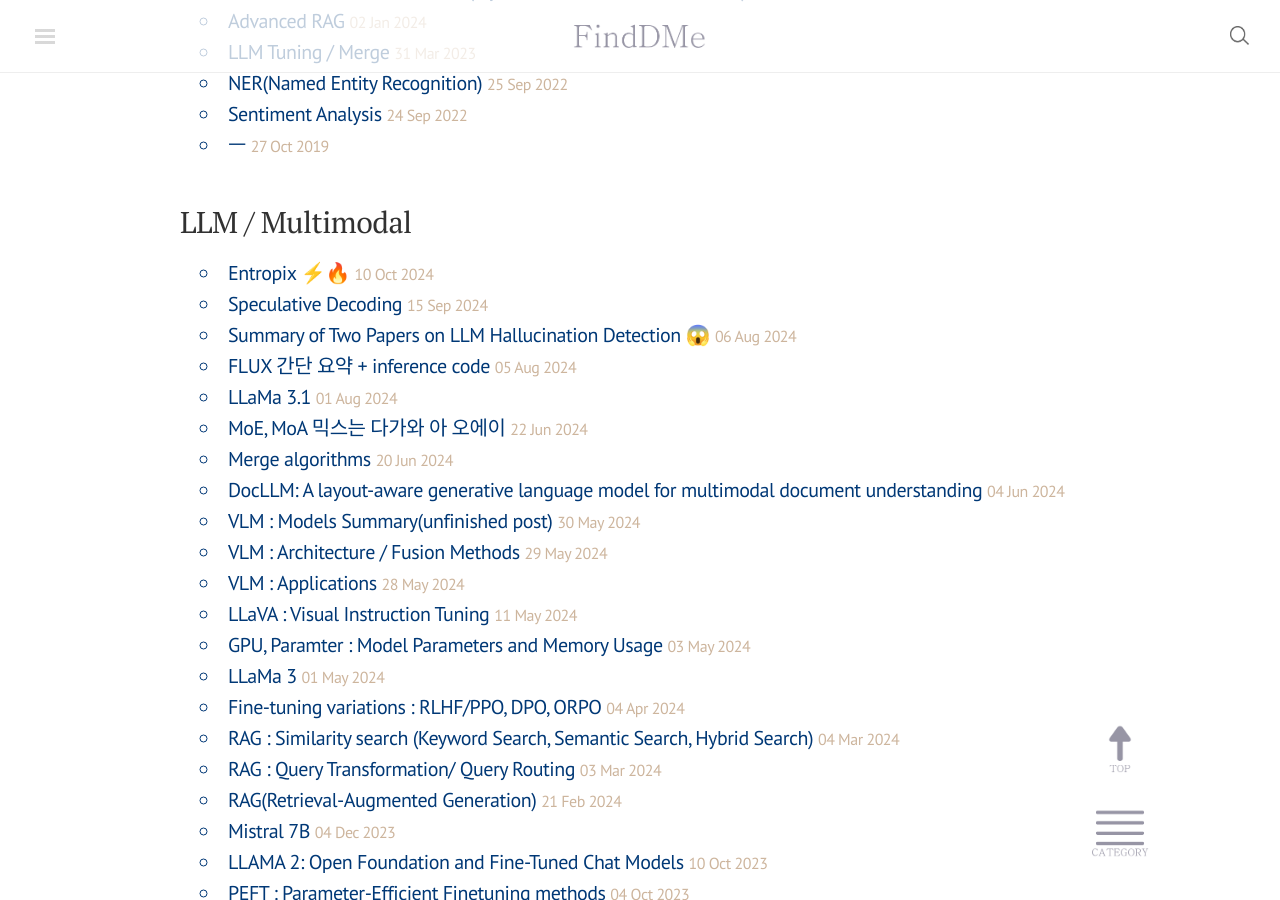
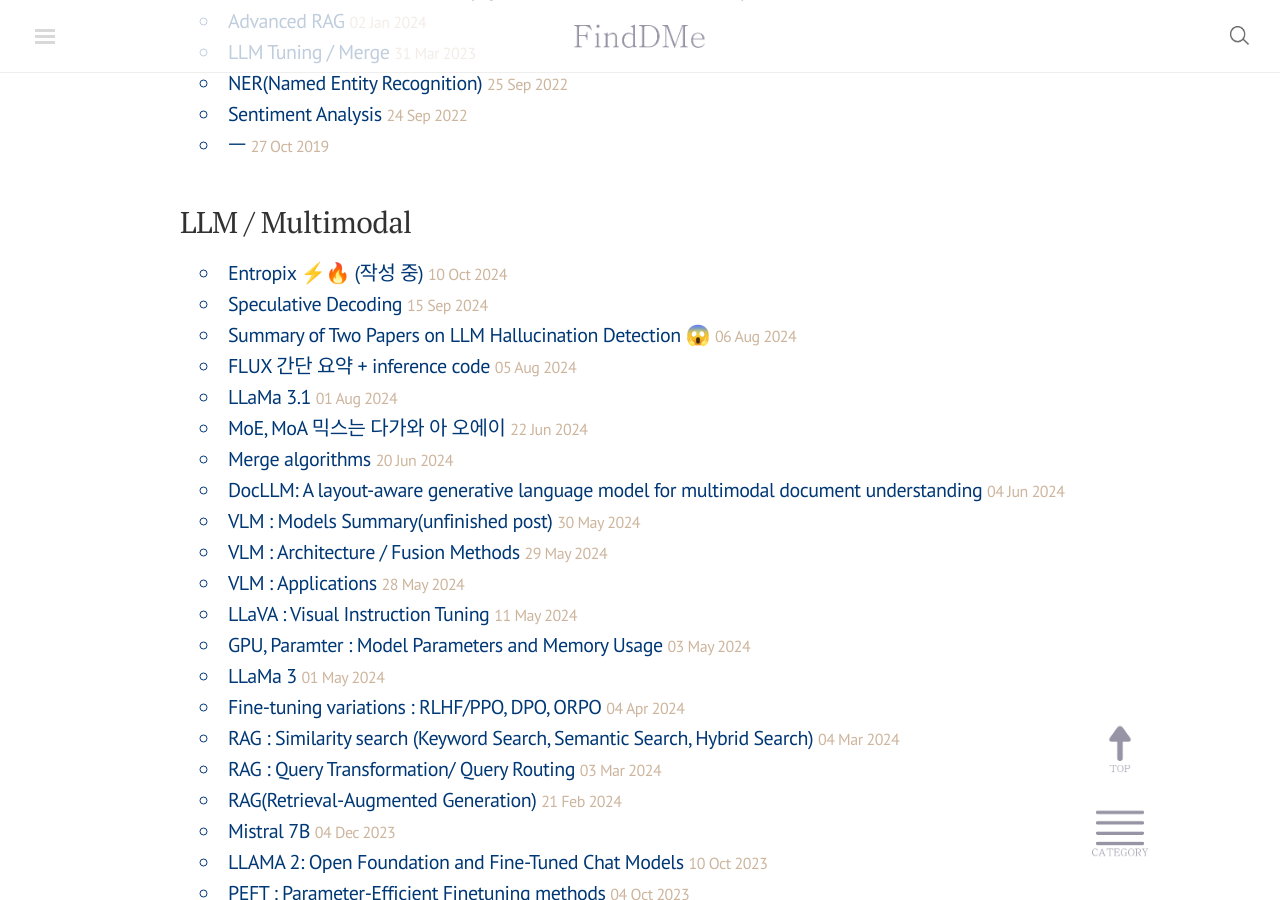
Before and after one commit to finddme/finddme.github.io, a Jekyll site: the page built from index.html, in a window 1280 px wide and 900 px high, scrolled down 983 px. Built offline with Jekyll 4.4.1, drawn with Linux system fonts in a browser that asks for light colours; nearby versions of some CDN libraries; comment, search, counter and statistics services are not loaded.

Commit message:
Update 2024-10-10-entropix .md

```diff
--- a/_posts/2024-10-10-entropix .md
+++ b/_posts/2024-10-10-entropix .md
@@ -1,5 +1,5 @@
 ---
-title: "Entropix ⚡🔥"
+title: "Entropix ⚡🔥 (작성 중)"
 category: LLM / Multimodal
 tag: Multimodal
 ---
```
